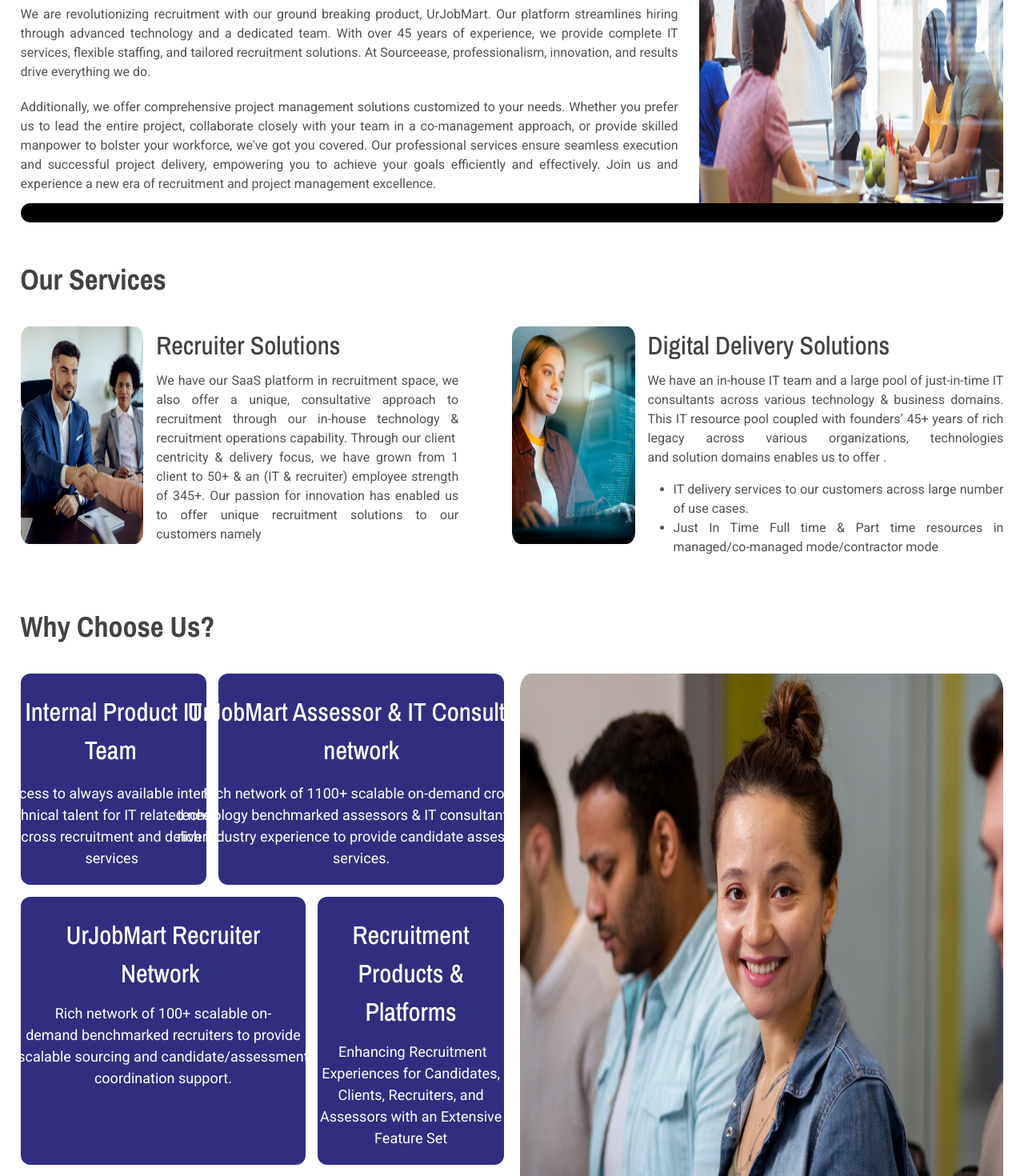
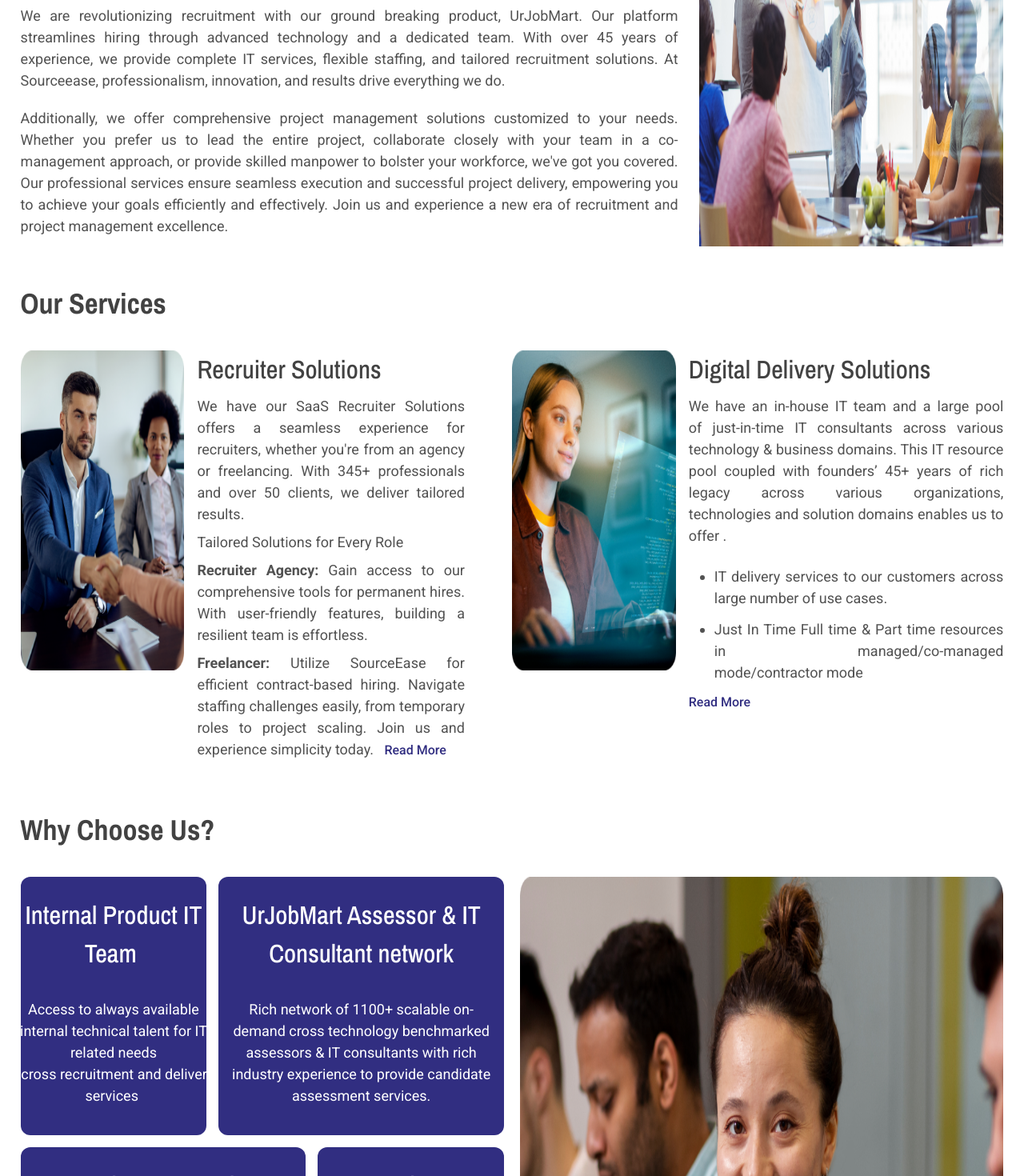
Before and after one commit to sourceease/sourceease-web, an Angular app: page /home in a window 1280 px wide. Shown: the part 1240-2710 px from the top of the page at 80% size. Built offline with nearby package versions, Linux system fonts and the light colour scheme.

Commit message:
changes in home page and header

```diff
--- a/src/app/pages/se-home/se-home.component.html
+++ b/src/app/pages/se-home/se-home.component.html
@@ -17,8 +17,8 @@
                         <img class="lg:mx-7 mx-3 my-2" src="assets/sourceease/clientlogo/adidas.png" alt="">
                         <img class="lg:mx-7 mx-3 my-2" src="assets/sourceease/clientlogo/aow.png" alt="">
                         <img class="lg:mx-7 mx-3 my-2" src="assets/sourceease/clientlogo/au.png" alt="">
-                        <img class="lg:mx-7 mx-3 my-2 w-[25rem] h-[3rem]"
-                            src="assets/sourceease/clientlogo/centric.png" alt="">
+                        <img class="lg:mx-7 mx-3 my-2 w-[25rem] h-[3rem]" src="assets/sourceease/clientlogo/centric.png"
+                            alt="">
                         <img class="lg:mx-7 mx-3 my-2" src="assets/sourceease/clientlogo/ensono.png" alt="">
                         <img class="lg:mx-7 mx-3 my-2" src="assets/sourceease/clientlogo/eval.png" alt="">
                         <img class="lg:mx-7 mx-3 my-2" src="assets/sourceease/clientlogo/fis.png" alt="">
@@ -61,7 +61,8 @@
                             acquisition a simple, predictable
                             & a repeatable process.</h1>
                         <div class="pr-2.5">
-                            <p class="text-[#525252] text-justify mt-5 text-lg roboto-font">We are revolutionizing recruitment with
+                            <p class="text-[#525252] text-justify mt-5 text-xl roboto-font">We are revolutionizing
+                                recruitment with
                                 our ground
                                 breaking product,
                                 UrJobMart. Our platform
@@ -71,7 +72,7 @@
                                 solutions. At Sourceease, professionalism, innovation, and results drive everything we
                                 do.
                             </p>
-                            <p class="text-[#525252] text-justify mt-5 text-lg roboto-font">
+                            <p class="text-[#525252] text-justify mt-5 text-xl roboto-font">
                                 Additionally, we offer comprehensive project management solutions customized to your
                                 needs.
                                 Whether you prefer us to lead the entire project, collaborate closely with your team in
@@ -88,7 +89,7 @@
                         <img class="lg:hidden block w-full" src="assets/sourceease/home/mobBusiness.png" alt="">
                     </div>
                 </div>
-                <div class="hidden lg:block lg:h-6 bg-black diffCornBrdr"></div>
+                <!-- <div class="hidden lg:block lg:h-6 bg-black diffCornBrdr"></div> -->
             </div>
         </div>
 
@@ -99,35 +100,52 @@
             <div class="flex lg:flex-row flex-col">
                 <div class="basis-full">
                     <div class="flex lg:flex-row flex-col">
-                        <div class="h-[17rem] basis-3/12">
+                        <div class="h-[25rem] basis-4/12">
                             <img class="w-full h-full" src="assets/sourceease/home/welcome.png" alt="">
                         </div>
-                        <div class="lg:pl-4 basis-9/12">
+                        <div class="lg:pl-4 basis-8/12">
                             <h1 class="text-[#424242] font-medium text-2xl lg:text-4xl archivo-narrow lg:mt-0 mt-3">
                                 Recruiter Solutions</h1>
-                            <div class="lg:w-[85%] text-justify w-full text-[#525252] mt-2 text-lg roboto-font">We have our SaaS
-                                platform in
-                                recruitment
-                                space, we also offer a unique,
-                                consultative approach to recruitment through our in-house technology & recruitment
-                                operations capability. Through our client  centricity & delivery focus, we have grown
-                                from 1 client to 50+ & an (IT & recruiter) employee strength of 345+. Our passion for
-                                innovation has enabled us to offer unique recruitment solutions to our customers
-                                namely ​</div>
+                            <div>
+                                <div class="lg:w-[85%] text-justify w-full text-[#525252] mt-2 text-xl roboto-font">We
+                                    have
+                                    our SaaS
+                                    Recruiter Solutions offers a seamless experience for recruiters, whether you're from
+                                    an
+                                    agency or freelancing. With 345+ professionals and over 50 clients, we deliver
+                                    tailored
+                                    results.
+                                    ​</div>
+                                <div class="lg:w-[85%] text-justify w-full text-[#525252] mt-2 text-xl roboto-font">
+                                    Tailored Solutions for Every Role</div>
+                                <div>
+                                    <div class="lg:w-[85%] text-justify w-full text-[#525252] mt-2 text-xl roboto-font">
+                                        <span class="font-bold">Recruiter Agency:</span> Gain access to our comprehensive tools for
+                                        permanent hires. With
+                                        user-friendly features, building a resilient team is effortless.
+                                    </div>
+                                    <div class="lg:w-[85%] text-justify w-full text-[#525252] mt-2 text-xl roboto-font">
+                                        <span class="font-bold">Freelancer:</span> Utilize SourceEase for efficient contract-based hiring. Navigate
+                                        staffing challenges easily, from temporary roles to project scaling. Join us and
+                                        experience simplicity today. &nbsp; <a class="text-lg font-medium text-[#312E81] cursor-pointer">Read More</a>
+                                    </div>
+                                </div>
+                            </div>
                         </div>
                     </div>
                 </div>
                 <div class="basis-full mt-8 lg:mt-0">
                     <div class="flex lg:flex-row flex-col">
-                        <div class="h-[17rem] basis-3/12">
+                        <div class="h-[25rem] basis-4/12">
                             <img class="w-full h-full" src="assets/sourceease/home/women.png" alt="">
                         </div>
-                        <div class="lg:pl-4 p-0 basis-9/12">
+                        <div class="lg:pl-4 p-0 basis-8/12">
                             <h1 class="text-[#424242] font-medium text-2xl lg:text-4xl archivo-narrow lg:mt-0 mt-3">
                                 Digital Delivery Solutions
                             </h1>
                             <!-- lg:w-[85%] -->
-                            <div class=" text-justify w-full text-[#525252] mt-2 text-lg roboto-font">We have an in-house
+                            <div class=" text-justify w-full text-[#525252] mt-2 text-xl roboto-font">We have
+                                an in-house
                                 IT team and
                                 a large
                                 pool
@@ -135,14 +153,15 @@
                                 resource pool coupled with founders’ 45+ years of rich legacy across various
                                 organizations, technologies and solution domains enables us to offer .
 
-                                <div class="pl-[2rem] mt-4">
+                                <div class="pl-[2rem] mt-6">
                                     <ul class="list-disc">
                                         <li> IT delivery services to our customers across large number of use cases.​
                                         </li>
-                                        <li> Just In Time Full time & Part time resources in managed/co-managed
+                                        <li class="mt-3"> Just In Time Full time & Part time resources in managed/co-managed
                                             mode/contractor mode​</li>
                                     </ul>
                                 </div>
+                                <a class="text-lg text-[#312E81] mt-3 inline-block cursor-pointer font-medium">Read More</a>
                             </div>
                         </div>
                     </div>
@@ -166,7 +185,11 @@
                                         IT Team </h1>
                                 </div>
                                 <div class="flex flex-row justify-center">
-                                    <p class="lg:text-xl  text-lg roboto-font text-white text-center mb-5 lg:p-0 p-4 lg:w-[20rem] w-full">Access to
+                                    <!-- <p
+                                        class="lg:text-xl  text-lg roboto-font text-white text-center mb-5 lg:p-0 p-4 lg:w-[20rem] w-full"> -->
+                                    <p
+                                        class="lg:text-xl  text-lg roboto-font text-white text-center mb-5  p-4  w-full">
+                                        Access to
                                         always available
                                         internal technical talent for IT related needs
                                         across recruitment and delivery services </p>
@@ -176,13 +199,16 @@
                         <div class="wyItem2 bg-[#312E81] rounded-xl flex justify-center mt-4 lg:mt-0">
                             <div>
                                 <div class="flex flex-row justify-center">
-                                    <h1 class="font-medium lg:text-4xl text-2xl archivo-narrow text-white text-center mt-6 mb-4">
+                                    <h1
+                                        class="font-medium lg:text-4xl text-2xl archivo-narrow text-white text-center mt-6 mb-4">
                                         UrJobMart Assessor &
                                         IT Consultant network
                                     </h1>
                                 </div>
                                 <div class="flex flex-row justify-center">
-                                    <p class="lg:text-xl  text-lg roboto-font text-white text-center mb-5 lg:p-0 p-4 lg:w-[29rem] w-full">Rich network
+                                    <!-- <p class="lg:text-xl  text-lg roboto-font text-white text-center mb-5 lg:p-0 p-4 lg:w-[29rem] w-full"> -->
+                                    <p class="lg:text-xl  text-lg roboto-font text-white text-center mb-5  p-4 w-full">
+                                        Rich network
                                         of 1100+ scalable
                                         on-demand cross technology benchmarked assessors & IT
                                         consultants with rich industry experience to provide candidate assessment
@@ -200,7 +226,9 @@
                                         Network </h1>
                                 </div>
                                 <div class="flex flex-row justify-center">
-                                    <p class="lg:text-xl  text-lg roboto-font text-white text-center mb-5 lg:p-0 p-4 lg:w-[28rem] w-full">Rich network
+                                    <!-- <p class="lg:text-xl  text-lg roboto-font text-white text-center mb-5 lg:p-0 p-4 lg:w-[28rem] w-full"> -->
+                                    <p class="lg:text-xl  text-lg roboto-font text-white text-center mb-5  p-4  w-full">
+                                        Rich network
                                         of 100+ scalable
                                         on-demand benchmarked recruiters to provide
                                         scalable sourcing and candidate/assessment coordination support.</p>
@@ -210,12 +238,14 @@
                         <div class="wyItem4 bg-[#312E81] rounded-xl flex justify-center mt-4 lg:mt-0">
                             <div>
                                 <div class="flex flex-row justify-center">
-                                    <h1 class="font-medium lg:text-4xl text-2xl archivo-narrow text-white text-center mt-6 mb-3">
+                                    <h1
+                                        class="font-medium lg:text-4xl text-2xl archivo-narrow text-white text-center mt-6 mb-3">
                                         Recruitment Products &
                                         Platforms</h1>
                                 </div>
                                 <div class="flex flex-row justify-center">
-                                    <p class="lg:text-xl  text-lg roboto-font text-white text-center mb-5 lg:p-0 p-4 pl-3 pr-3">
+                                    <!-- <p class="lg:text-xl  text-lg roboto-font text-white text-center mb-5 lg:p-0 p-4 pl-3 pr-3"> -->
+                                    <p class="lg:text-xl  text-lg roboto-font text-white text-center mb-5  p-4 pl-3 pr-3">
                                          Enhancing Recruitment Experiences for Candidates, Clients, Recruiters, and
                                         Assessors with an Extensive Feature Set
                                     </p>
@@ -226,12 +256,16 @@
                         <div class="wyItem5 bg-[#312E81] rounded-xl flex justify-center mt-4 lg:mt-0">
                             <div>
                                 <div class="flex flex-row justify-center">
-                                    <h1 class="font-medium lg:text-4xl text-2xl archivo-narrow text-white text-center mt-4 mb-4">45+
+                                    <h1
+                                        class="font-medium lg:text-4xl text-2xl archivo-narrow text-white text-center mt-4 mb-4">
+                                        45+
                                         Years of Expertise
                                     </h1>
                                 </div>
                                 <div class="flex flex-row justify-center">
-                                    <p class="lg:text-xl  p-4 lg:p-0 text-lg roboto-font text-white text-center mb-5  lg:w-[32rem] w-full">Leverage the
+                                    <p
+                                        class="lg:text-xl  p-4 lg:p-0 text-lg roboto-font text-white text-center mb-5  lg:w-[32rem] w-full">
+                                        Leverage the
                                         extensive
                                         expertise of our founders, who possess over four decades of
                                         combined experience supporting IT clients as recruitment vendors while also
@@ -248,7 +282,7 @@
                     </div>
                 </div>
             </div>
-            <div class="hidden lg:block lg:h-6 bg-black diffCornBrdr"></div>
+            <!-- <div class="hidden lg:block lg:h-6 bg-black diffCornBrdr"></div> -->
         </div>
 
         <!-- By the Numbers  -->
@@ -263,7 +297,8 @@
                                 <div class="w-1 lg:h-36 h-30 bg-[#312E81]"></div>
                                 <div>
                                     <h1 class="text-[#312E81] text-4xl lg:text-7xl font-bold archivo-narrow">20+</h1>
-                                    <p class="text-[#424242] lg:w-[13rem] w-[10rem] lg:text-xl text-md roboto-font">Years of industry
+                                    <p class="text-[#424242] lg:w-[13rem] w-[10rem] lg:text-xl text-md roboto-font">
+                                        Years of industry
                                         experience</p>
                                 </div>
                             </div>
@@ -271,8 +306,10 @@
                                 <div class="flex flex-row gap-2">
                                     <div class="w-1 lg:h-36 h-30 bg-[#312E81]"></div>
                                     <div>
-                                        <h1 class="text-[#312E81] text-4xl lg:text-7xl font-bold archivo-narrow">50+</h1>
-                                        <p class="text-[#424242] lg:w-[8rem] w-[10rem] lg:text-xl text-md roboto-font">Clients</p>
+                                        <h1 class="text-[#312E81] text-4xl lg:text-7xl font-bold archivo-narrow">50+
+                                        </h1>
+                                        <p class="text-[#424242] lg:w-[8rem] w-[10rem] lg:text-xl text-md roboto-font">
+                                            Clients</p>
                                     </div>
                                 </div>
                             </div>
@@ -284,8 +321,10 @@
                                 <div class="flex flex-row gap-2">
                                     <div class="w-1 lg:h-36 h-30 bg-[#312E81]"></div>
                                     <div>
-                                        <h1 class="text-[#312E81] text-4xl lg:text-7xl font-bold archivo-narrow">350+</h1>
-                                        <p class="text-[#424242] lg:w-[8rem] w-[10rem] lg:text-xl text-md roboto-font">Employees</p>
+                                        <h1 class="text-[#312E81] text-4xl lg:text-7xl font-bold archivo-narrow">350+
+                                        </h1>
+                                        <p class="text-[#424242] lg:w-[8rem] w-[10rem] lg:text-xl text-md roboto-font">
+                                            Employees</p>
                                     </div>
                                 </div>
                             </div>
@@ -293,8 +332,10 @@
                                 <div class="flex flex-row gap-2">
                                     <div class="w-1 lg:h-36 h-30 bg-[#312E81]"></div>
                                     <div>
-                                        <h1 class="text-[#312E81] text-4xl lg:text-7xl font-bold archivo-narrow">100+</h1>
-                                        <p class="text-[#424242] lg:w-[15rem] w-[10rem] lg:text-xl text-md roboto-font">Collaboration with
+                                        <h1 class="text-[#312E81] text-4xl lg:text-7xl font-bold archivo-narrow">100+
+                                        </h1>
+                                        <p class="text-[#424242] lg:w-[15rem] w-[10rem] lg:text-xl text-md roboto-font">
+                                            Collaboration with
                                             experienced consultants and accessors</p>
                                     </div>
                                 </div>
--- a/src/app/pages/se-home/se-home.component.scss
+++ b/src/app/pages/se-home/se-home.component.scss
@@ -64,6 +64,7 @@
 }
 
 .boxShadow {
+    border: 0.4px solid #4242429c;
     box-shadow: rgba(99, 99, 99, 0.2) 0px 2px 8px 0px;
 }
 
--- a/src/index.html
+++ b/src/index.html
@@ -2,7 +2,7 @@
 <html lang="en">
 <head>
   <meta charset="utf-8">
-  <title>SEWEB</title>
+  <title>SE-WEB</title>
   <base href="/">
   <meta name="viewport" content="width=device-width, initial-scale=1">
   <link rel="icon" type="image/x-icon" href="favicon.ico">
```
